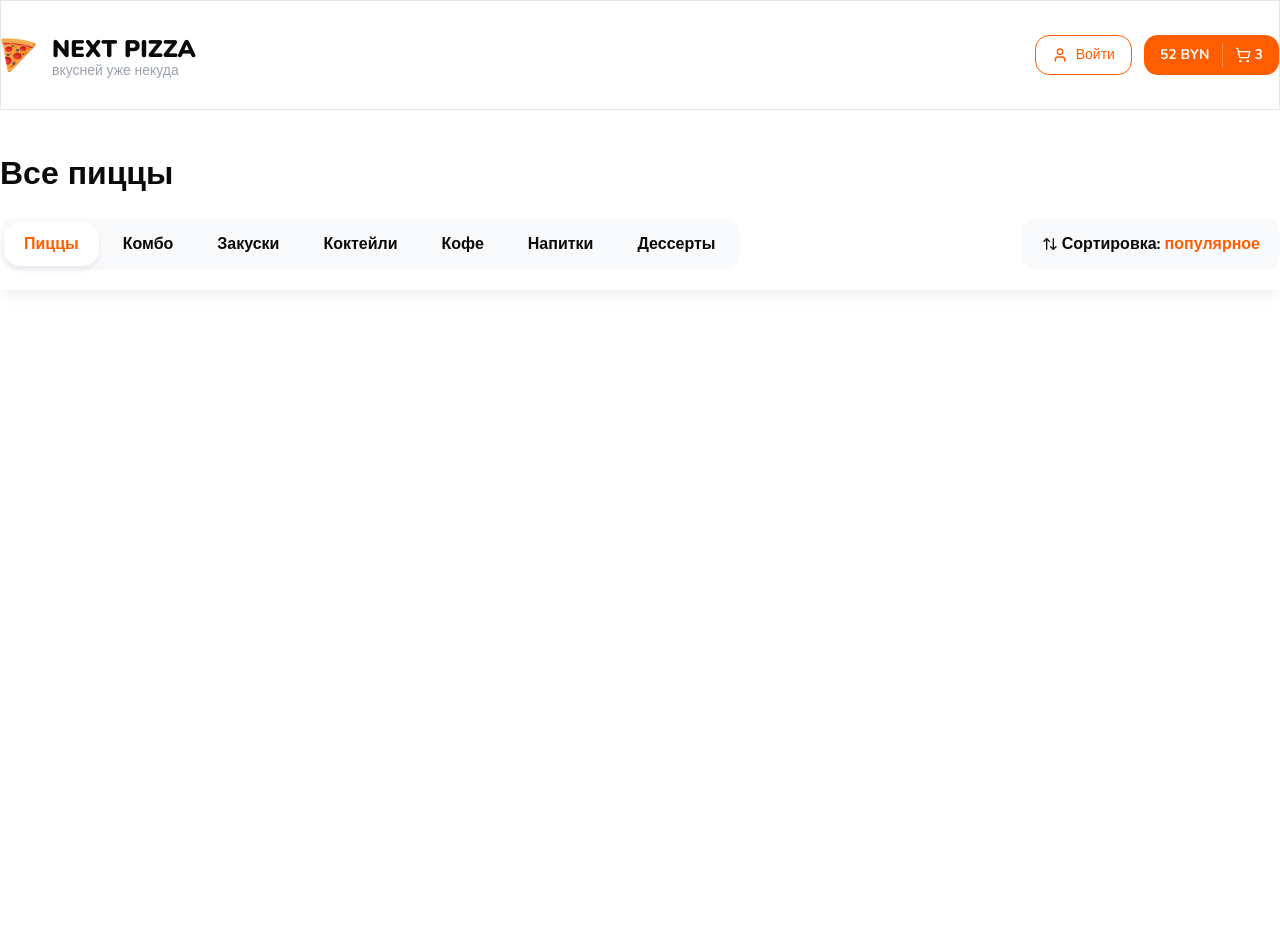
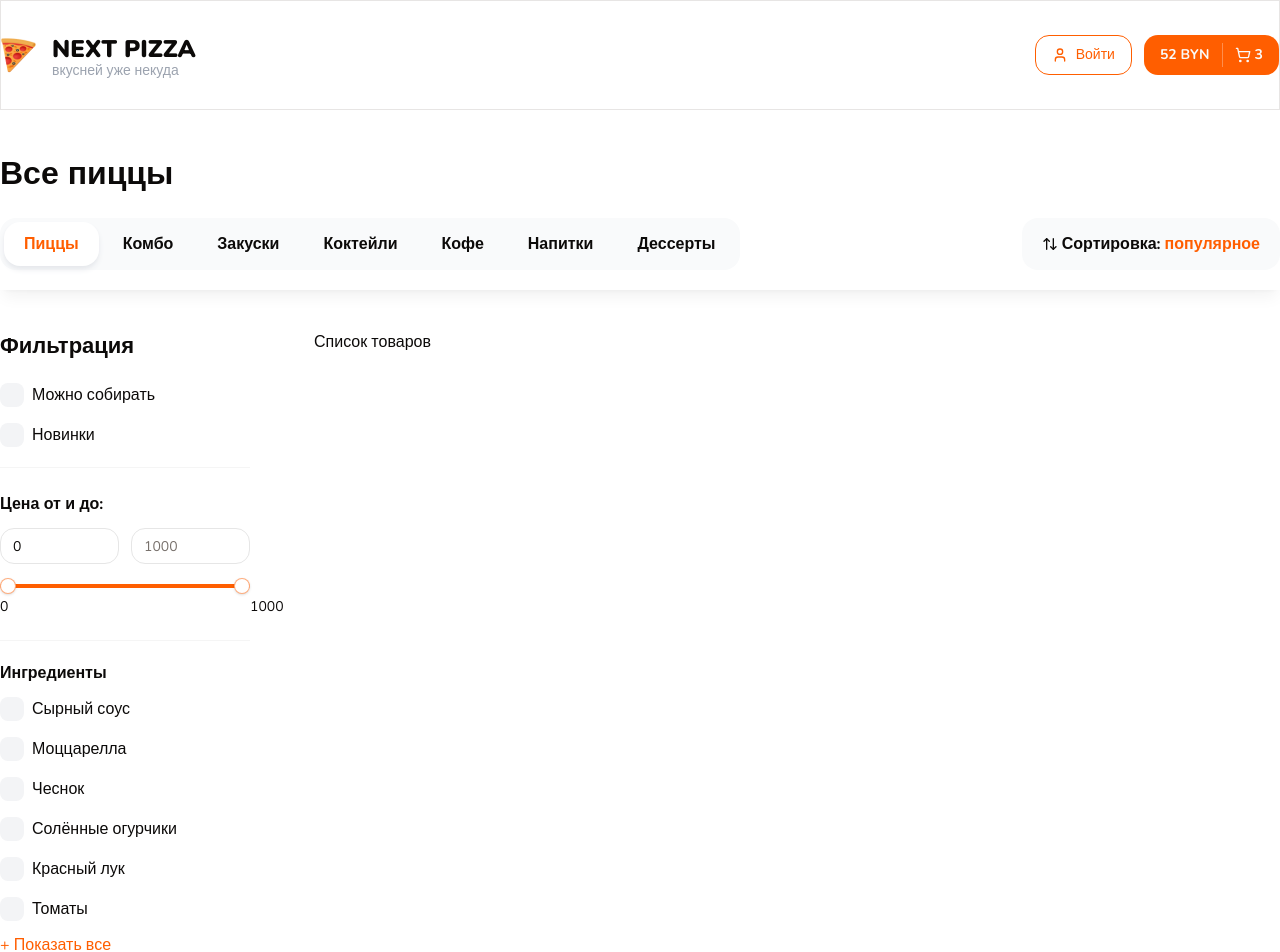
Before and after one commit to DiMoNiO04/next-pizza, a Next.js app: page / in a window 1280 px wide. Shown: the top 952 px of the page. Built offline with nearby package versions, Linux system fonts and the light colour scheme.

Commit message:
feat: add filters

```diff
--- a/src/app/page.tsx
+++ b/src/app/page.tsx
@@ -1,4 +1,4 @@
-import { Container, Title, TopBar } from '@/components/shared'
+import { Container, Filters, Title, TopBar } from '@/components/shared'
 
 export default function Home() {
   return (
@@ -7,6 +7,16 @@
         <Title text="Все пиццы" size="lg" className="font-extrabold" />
       </Container>
       <TopBar />
+      <Container className="pb-14 mt-10">
+        <div className="flex gap-16">
+          <div className="w-[250px]">
+            <Filters />
+          </div>
+          <div className="flex-1">
+            <div className="flex flex-col gap-16">Список товаров</div>
+          </div>
+        </div>
+      </Container>
     </>
   )
 }
--- /dev/null
+++ b/src/components/shared/CheckboxFiltersGroup.tsx
@@ -0,0 +1,60 @@
+'use client'
+
+import { ChangeEvent, useState } from 'react'
+import { Input } from '../ui'
+import { FilterCheckbox, IFilterCheckboxProps } from './FilterCheckbox'
+
+interface ICheckboxFiltersGroupProps {
+  title: string
+  items: IFilterCheckboxProps[]
+  defaultItems: IFilterCheckboxProps[]
+  limit?: number
+  searchInputPlaceholder?: string
+  onChange?: (values: string[]) => void
+  defaultValue?: string[]
+  className?: string
+}
+
+export const CheckboxFiltersGroup = ({
+  title,
+  items,
+  defaultItems,
+  limit = 5,
+  searchInputPlaceholder = 'Поиск',
+  onChange,
+  defaultValue,
+  className,
+}: ICheckboxFiltersGroupProps) => {
+  const [showAll, setShowAll] = useState(false)
+  const [searchValue, setSearchValue] = useState('')
+
+  const onChangeSearchInput = (e: ChangeEvent<HTMLInputElement>) => setSearchValue(e.target.value)
+
+  const filteredItems = showAll ? items.filter((item) => item.text.toLowerCase().includes(searchValue.toLowerCase())) : defaultItems?.slice(0, limit)
+
+  return (
+    <div className={className}>
+      <p className="font-bold mb-3">{title}</p>
+
+      {showAll && (
+        <div className="mb-5">
+          <Input value={searchValue} onChange={onChangeSearchInput} placeholder={searchInputPlaceholder} className="bg-gray-50 border-none" />
+        </div>
+      )}
+
+      <div className="flex flex-col gap-4 max-h-96 pr-2 overflow-auto scrollbar">
+        {filteredItems.map((item) => (
+          <FilterCheckbox key={item.value} text={item.text} value={item.value} endAdornment={item.endAdornment} isChecked={false} onCheckedChange={(ids) => console.log(ids)} />
+        ))}
+      </div>
+
+      {items.length > limit && (
+        <div className={showAll ? 'border-t border-t-neutral-100 mt-4' : ''}>
+          <button onClick={() => setShowAll(!showAll)} className="text-primary mt-3">
+            {showAll ? 'Скрыть' : '+ Показать все'}
+          </button>
+        </div>
+      )}
+    </div>
+  )
+}
--- /dev/null
+++ b/src/components/shared/FilterCheckbox.tsx
@@ -0,0 +1,22 @@
+import { ReactNode } from 'react'
+import { Checkbox } from '../ui'
+
+export interface IFilterCheckboxProps {
+  text: string
+  value: string
+  endAdornment?: ReactNode
+  onCheckedChange?: (checked: boolean) => void
+  isChecked?: boolean
+}
+
+export const FilterCheckbox = ({ text, value, endAdornment, onCheckedChange, isChecked }: IFilterCheckboxProps) => {
+  return (
+    <div className="flex items-center space-x-2">
+      <Checkbox onCheckedChange={onCheckedChange} checked={isChecked} value={value} className="rounded-[8px] w-6 h-6" id={`checkbox-${String(value)}`} />
+      <label htmlFor={`checkbox-${String(value)}`} className="leading-none cursor-pointer flex-1">
+        {text}
+      </label>
+      {endAdornment}
+    </div>
+  )
+}
--- /dev/null
+++ b/src/components/shared/Filters.tsx
@@ -0,0 +1,34 @@
+import { ALL_INGREDIENTS, DEFAULT_INGREDIENTS } from '@/data/ingredients'
+import { Input } from '../ui'
+import { CheckboxFiltersGroup } from './CheckboxFiltersGroup'
+import { FilterCheckbox } from './FilterCheckbox'
+import { RangeSlider } from './RangeSlider'
+import { Title } from './Title'
+
+interface IFiltersProps {
+  className?: string
+}
+
+export const Filters = ({ className }: IFiltersProps) => {
+  return (
+    <div className={className}>
+      <Title text="Фильтрация" size="sm" className="mb-5 font-bold" />
+
+      <div className="flex flex-col gap-4">
+        <FilterCheckbox text="Можно собирать" value="1" />
+        <FilterCheckbox text="Новинки" value="2" />
+      </div>
+
+      <div className="mt-5 border-y border-y-neutral-100 py-6 pb-7">
+        <p className="font-bold mb-3">Цена от и до:</p>
+        <div className="flex gap-3 mb-5">
+          <Input type="number" placeholder="0" min={0} max={1000} defaultValue={0} />
+          <Input type="number" placeholder="1000" min={10} max={1000} />
+        </div>
+        <RangeSlider min={0} max={1000} step={10} value={[0, 1000]} />
+      </div>
+
+      <CheckboxFiltersGroup title="Ингредиенты" className="mt-5" limit={6} defaultItems={DEFAULT_INGREDIENTS} items={ALL_INGREDIENTS} />
+    </div>
+  )
+}
--- /dev/null
+++ b/src/components/shared/RangeSlider.tsx
@@ -0,0 +1,70 @@
+'use client'
+
+import * as SliderPrimitive from '@radix-ui/react-slider'
+
+import { cn } from '@/lib/utils'
+import { forwardRef, Fragment, RefObject, useEffect, useState } from 'react'
+
+interface IRangeSliderProps {
+  className?: string
+  min: number
+  max: number
+  step: number
+  formatLabel?: (value: number) => string
+  value?: number[] | readonly number[]
+  onValueChange?: (values: number[]) => void
+}
+
+export const RangeSlider = forwardRef(({ className, min, max, step, formatLabel, value, onValueChange, ...props }: IRangeSliderProps, ref) => {
+  const initialValue = Array.isArray(value) ? value : [min, max]
+  const [localValues, setLocalValues] = useState(initialValue)
+
+  useEffect(() => {
+    setLocalValues(Array.isArray(value) ? value : [min, max])
+  }, [min, max, value])
+
+  const handleValueChange = (newValues: number[]) => {
+    setLocalValues(newValues)
+    if (onValueChange) {
+      onValueChange(newValues)
+    }
+  }
+
+  return (
+    <SliderPrimitive.Root
+      ref={ref as RefObject<HTMLDivElement>}
+      min={min}
+      max={max}
+      step={step}
+      value={localValues}
+      onValueChange={handleValueChange}
+      className={cn('relative flex w-full touch-none select-none mb-6 items-center', className)}
+      {...props}
+    >
+      <SliderPrimitive.Track className="relative h-1 w-full grow overflow-hidden rounded-full bg-primary/20">
+        <SliderPrimitive.Range className="absolute h-full bg-primary" />
+      </SliderPrimitive.Track>
+      {localValues.map((value, index) => (
+        <Fragment key={index}>
+          <div
+            className="absolute text-center"
+            style={{
+              left: `calc(${((value - min) / (max - min)) * 100}% + 0px)`,
+              top: `10px`,
+            }}
+          >
+            <span className="text-sm">{formatLabel ? formatLabel(value) : value}</span>
+          </div>
+          <SliderPrimitive.Thumb
+            className={`
+            block h-4 w-4 rounded-full border border-primary/50 bg-white shadow transition-colors focus-visible:outline-none focus-visible:ring-1
+            focus-visible:ring-ring disabled:pointer-events-none disabled:opacity-50
+          `}
+          />
+        </Fragment>
+      ))}
+    </SliderPrimitive.Root>
+  )
+})
+
+RangeSlider.displayName = SliderPrimitive.Root.displayName
--- a/src/components/shared/index.ts
+++ b/src/components/shared/index.ts
@@ -4,3 +4,7 @@
 export { Categories } from './Categories'
 export { SortPopup } from './SortPopup'
 export { TopBar } from './TopBar'
+export { Filters } from './Filters'
+export { FilterCheckbox } from './FilterCheckbox'
+export { RangeSlider } from './RangeSlider'
+export { CheckboxFiltersGroup } from './CheckboxFiltersGroup'
--- a/src/components/ui/checkbox.tsx
+++ b/src/components/ui/checkbox.tsx
@@ -1,29 +1,26 @@
 'use client'
 
 import * as CheckboxPrimitive from '@radix-ui/react-checkbox'
-import { CheckIcon } from 'lucide-react'
-import { ComponentProps } from 'react'
+import { Check } from 'lucide-react'
 
 import { cn } from '@/lib/utils'
+import { ComponentPropsWithoutRef, ElementRef, forwardRef } from 'react'
 
-export const Checkbox = ({ className, ...props }: ComponentProps<typeof CheckboxPrimitive.Root>) => {
-  return (
+export const Checkbox = forwardRef<ElementRef<typeof CheckboxPrimitive.Root>, ComponentPropsWithoutRef<typeof CheckboxPrimitive.Root>>(({ className, ...props }, ref) => (
   <CheckboxPrimitive.Root
-      data-slot="checkbox"
+    ref={ref}
     className={cn(
       `
-          peer border-input dark:bg-input/30 data-[state=checked]:bg-primary data-[state=checked]:text-primary-foreground dark:data-[state=checked]:bg-primary
-          data-[state=checked]:border-primary focus-visible:border-ring focus-visible:ring-ring/50 aria-invalid:ring-destructive/20 dark:aria-invalid:ring-destructive/40
-          aria-invalid:border-destructive size-4 shrink-0 rounded-[4px] border shadow-xs transition-shadow outline-none focus-visible:ring-[3px]
-          disabled:cursor-not-allowed disabled:opacity-50
+          peer h-4 w-4 shrink-0 bg-gray-100 ring-offset-background focus-visible:outline-none focus-visible:ring-2 focus-visible:ring-ring focus-visible:ring-offset-2
+          disabled:cursor-not-allowed disabled:opacity-50 data-[state=checked]:bg-primary data-[state=checked]:text-primary-foreground
         `,
       className,
     )}
     {...props}
   >
-      <CheckboxPrimitive.Indicator data-slot="checkbox-indicator" className="flex items-center justify-center text-current transition-none">
-        <CheckIcon className="size-3.5" />
+    <CheckboxPrimitive.Indicator className={cn('flex items-center justify-center text-current')}>
+      <Check className="h-4 w-4" strokeWidth={3} />
     </CheckboxPrimitive.Indicator>
   </CheckboxPrimitive.Root>
-  )
-}
+))
+Checkbox.displayName = CheckboxPrimitive.Root.displayName
--- /dev/null
+++ b/src/data/ingredients.ts
@@ -0,0 +1,77 @@
+export const DEFAULT_INGREDIENTS = [
+  {
+    text: 'Сырный соус',
+    value: 'ing-ing-1',
+  },
+  {
+    text: 'Моццарелла',
+    value: 'ing-2',
+  },
+  {
+    text: 'Чеснок',
+    value: 'ing-3',
+  },
+  {
+    text: 'Солённые огурчики',
+    value: 'ing-4',
+  },
+  {
+    text: 'Красный лук',
+    value: 'ing-5',
+  },
+  {
+    text: 'Томаты',
+    value: 'ing-6',
+  },
+]
+
+export const ALL_INGREDIENTS = [
+  {
+    text: 'Сырный соус',
+    value: 'ing-1',
+  },
+  {
+    text: 'Моццарелла',
+    value: 'ing-2',
+  },
+  {
+    text: 'Чеснок',
+    value: 'ing-3',
+  },
+  {
+    text: 'Солённые огурчики',
+    value: 'ing-4',
+  },
+  {
+    text: 'Красный лук',
+    value: 'ing-5',
+  },
+  {
+    text: 'Томаты',
+    value: 'ing-6',
+  },
+  {
+    text: 'Сырный соус',
+    value: 'ing-7',
+  },
+  {
+    text: 'Моццарелла',
+    value: 'ing-8',
+  },
+  {
+    text: 'Чеснок',
+    value: 'ing-9',
+  },
+  {
+    text: 'Солённые огурчики',
+    value: 'ing-10',
+  },
+  {
+    text: 'Красный лук',
+    value: 'ing-11',
+  },
+  {
+    text: 'Томаты',
+    value: 'ing-12',
+  },
+]
```
Lines whose indentation alone changed are shown as unchanged.
